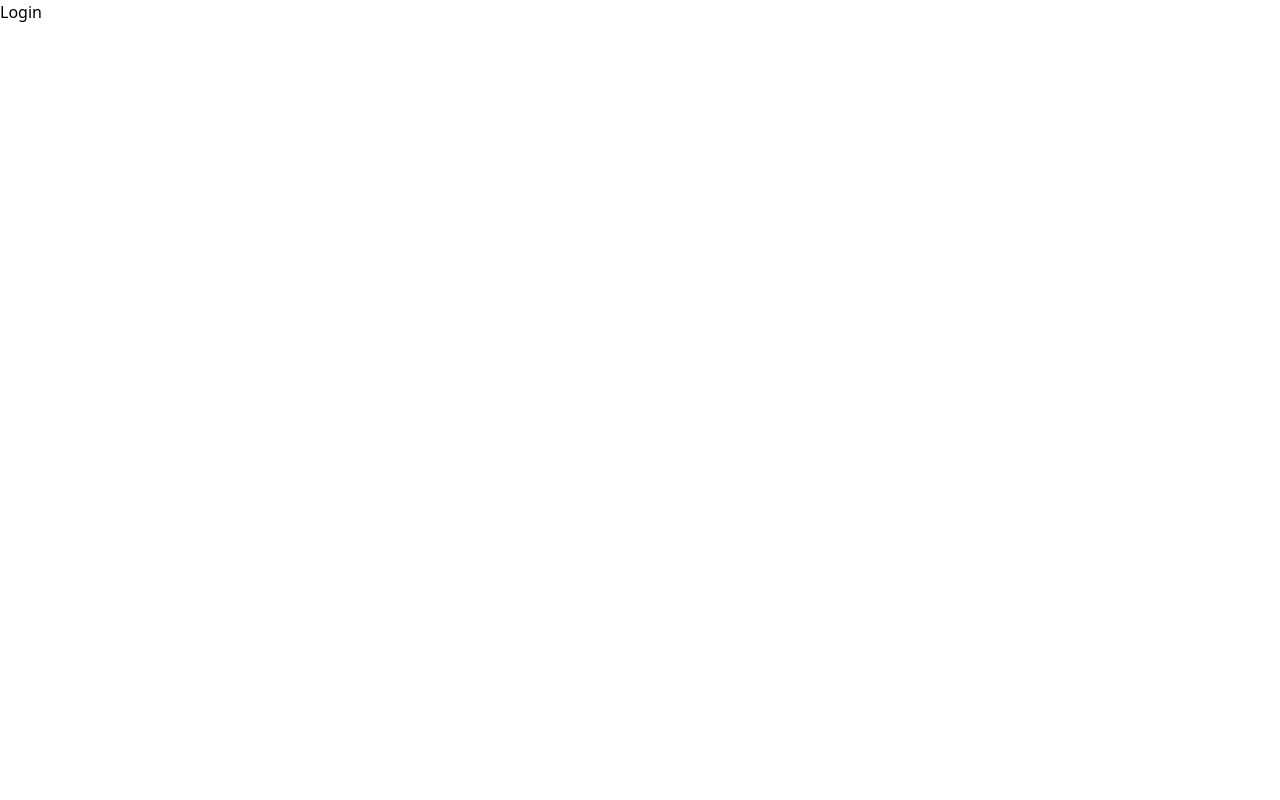
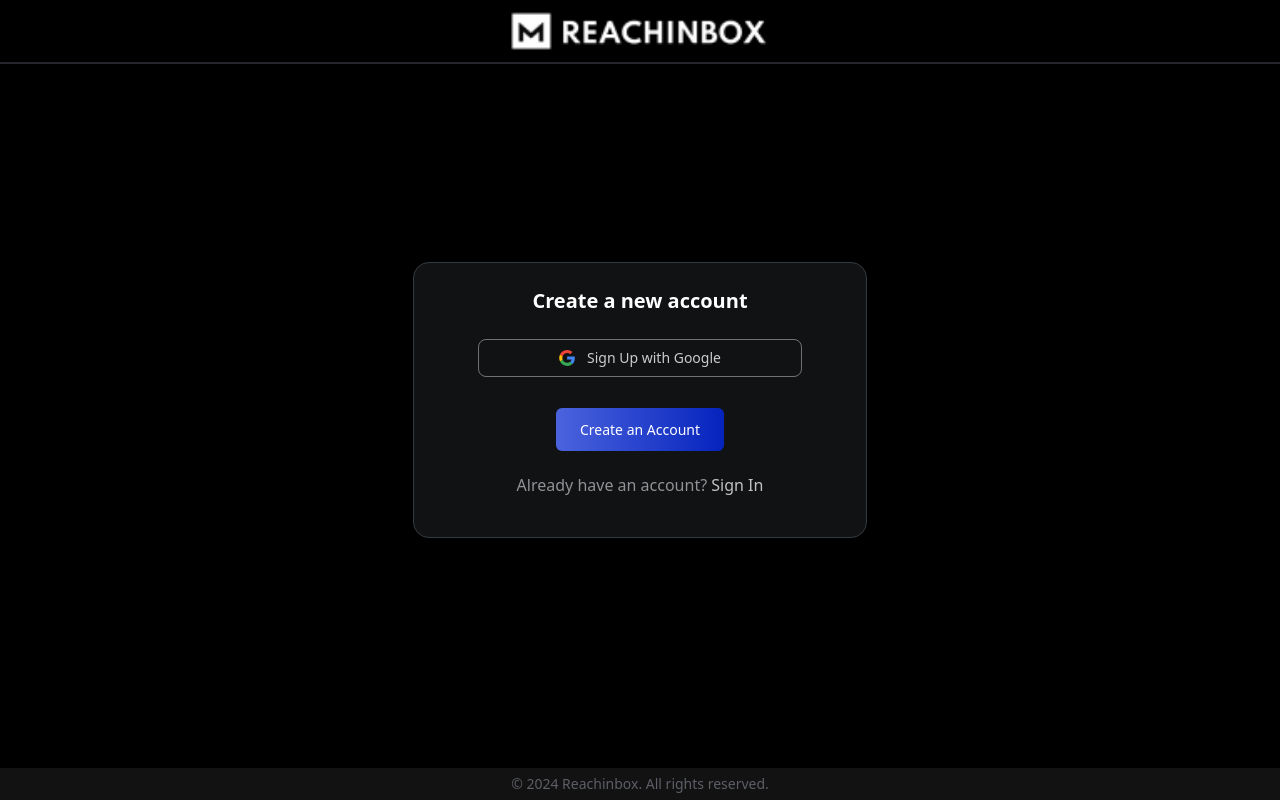
Before and after one commit to replyre/Onebox, a React (Vite) app: page /login in a window 1280 px wide. Built offline with nearby package versions, Linux system fonts and the light colour scheme.

Commit message:
Login page, redirect logic and authencation with local storage

```diff
--- a/src/pages/Login.tsx
+++ b/src/pages/Login.tsx
@@ -1,5 +1,63 @@
+import { Link, useNavigate } from "react-router-dom";
+import logo from "../assets/Logo.png";
+import google from "../assets/google.svg";
+
 function Login() {
-  return <div> Login</div>;
+  const navigate = useNavigate();
+  const token = localStorage.getItem("token");
+
+  if (token) {
+    navigate("/");
+  }
+
+  const handleGoogleLogin = () => {
+    // Redirect to  login URL
+    window.location.href =
+      "https://hiring.reachinbox.xyz/api/v1/auth/google-login?redirect_to=http://localhost:3000/";
+  };
+
+  return (
+    <div>
+      <div className="border-[#25262B] bg-black border-b-2 fixed text-white h-16 w-screen flex items-center justify-center">
+        <div className="">
+          <img src={logo} alt="logo" className=" h-10"></img>
+        </div>
+      </div>
+      <div className="bg-black text-white w-screen h-screen flex flex-col justify-center items-center">
+        <div className="bg-[#111214] text-center space-y-10 px-16 rounded-2xl border border-[#343A40]">
+          <div className="">
+            <div className="text-xl font-semibold mt-6">
+              Create a new account
+            </div>
+            <div
+              className="mt-6 border-white/40 border px-20 py-2 text-sm flex items-center text-[#CCCCCC] rounded-lg cursor-pointer"
+              onClick={handleGoogleLogin}
+            >
+              <img src={google} alt="google" className="w-4 mr-3"></img>
+              Sign Up with Google
+            </div>
+          </div>
+          <div className="">
+            <Link
+              to="#"
+              className="bg-gradient-to-r from-[#4B63DD] to-[#0524BFFC] mx-16 mt-5 px-6 text-sm py-3 rounded-md cursor-pointer"
+            >
+              Create an Account
+            </Link>
+            <div className="my-8 mb-10 text-[#909296]">
+              Already have an account?{" "}
+              <Link to="#" className="text-[#C1C2C5]">
+                Sign In
+              </Link>
+            </div>
+          </div>
+        </div>
+      </div>
+      <div className="bg-[#121212] flex justify-center items-center text-sm bottom-0 fixed w-screen h-8 text-[#5C5F66]">
+        © 2024 Reachinbox. All rights reserved.
+      </div>
+    </div>
+  );
 }
 
 export default Login;
```
